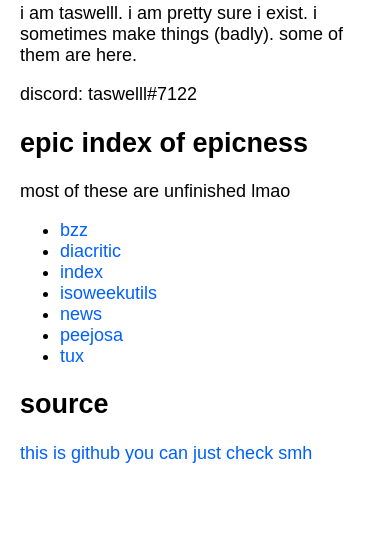
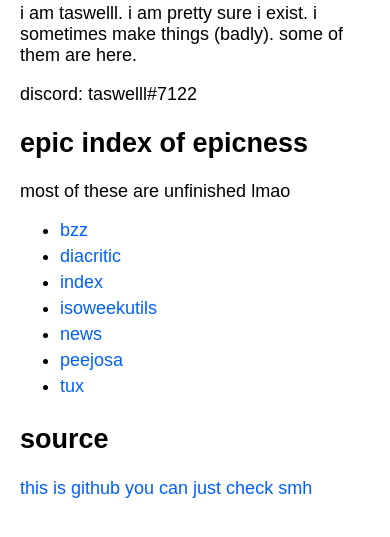
Before and after one commit to ivancr72/ivancr72.github.io, a plain HTML site: page index.html in a window 390 px wide. Shown: the part 107-644 px from the top of the page. Drawn offline with Linux system fonts and the light colour scheme.

Commit message:
this hopefully will make links easier to hit in mobile

```diff
--- a/epic.css
+++ b/epic.css
@@ -34,3 +34,7 @@ th {
 .noborder {
     border: 0px
 }
+
+ul.padded li {
+    padding-bottom: 5px;
+}
--- a/index.html
+++ b/index.html
@@ -17,7 +17,7 @@
 
         <p>most of these are unfinished lmao</p>
 
-        <ul>
+        <ul class=padded>
             <li><a href=bzz>bzz</a></li>
             <li><a href=diacritic>diacritic</a></li>
             <li><a href=index>index</a></li>
```
Also changed, not shown: peejosa.html (+1 -1 lines).
